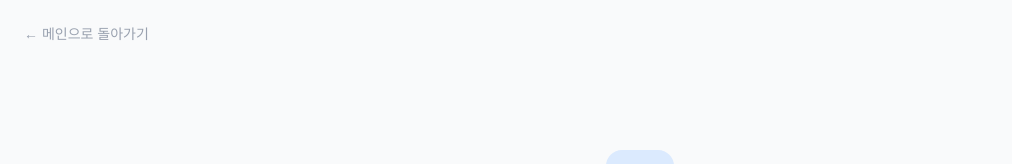
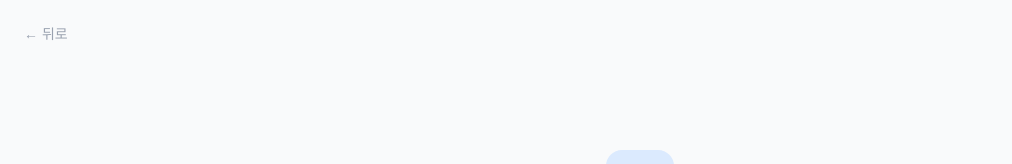
Before and after one commit to justkevin2570-hash/simsim, a Next.js app in the folder AutoTesk/school-admin-helper/: page / in a window 1280 px wide. Shown: the top 164 px of the page, without its empty margins (0-1012 px from the left). Built offline with nearby package versions, Linux system fonts and the light colour scheme.

Commit message:
AutoTesk 백링크 ← 뒤로 (work.html)로 변경

```diff
--- a/AutoTesk/school-admin-helper/app/page.tsx
+++ b/AutoTesk/school-admin-helper/app/page.tsx
@@ -5,10 +5,10 @@ export default function Home() {
     <main className="min-h-screen flex flex-col items-center justify-center bg-gray-50 px-4">
       {/* 메인으로 돌아가기 */}
       <a
-        href="https://simsim-five.vercel.app"
+        href="https://simsim-five.vercel.app/work.html"
         className="fixed top-6 left-6 text-gray-400 hover:text-gray-600 text-sm transition-colors z-[100]"
       >
-        ← 메인으로 돌아가기
+        ← 뒤로
       </a>
 
       {/*
```
